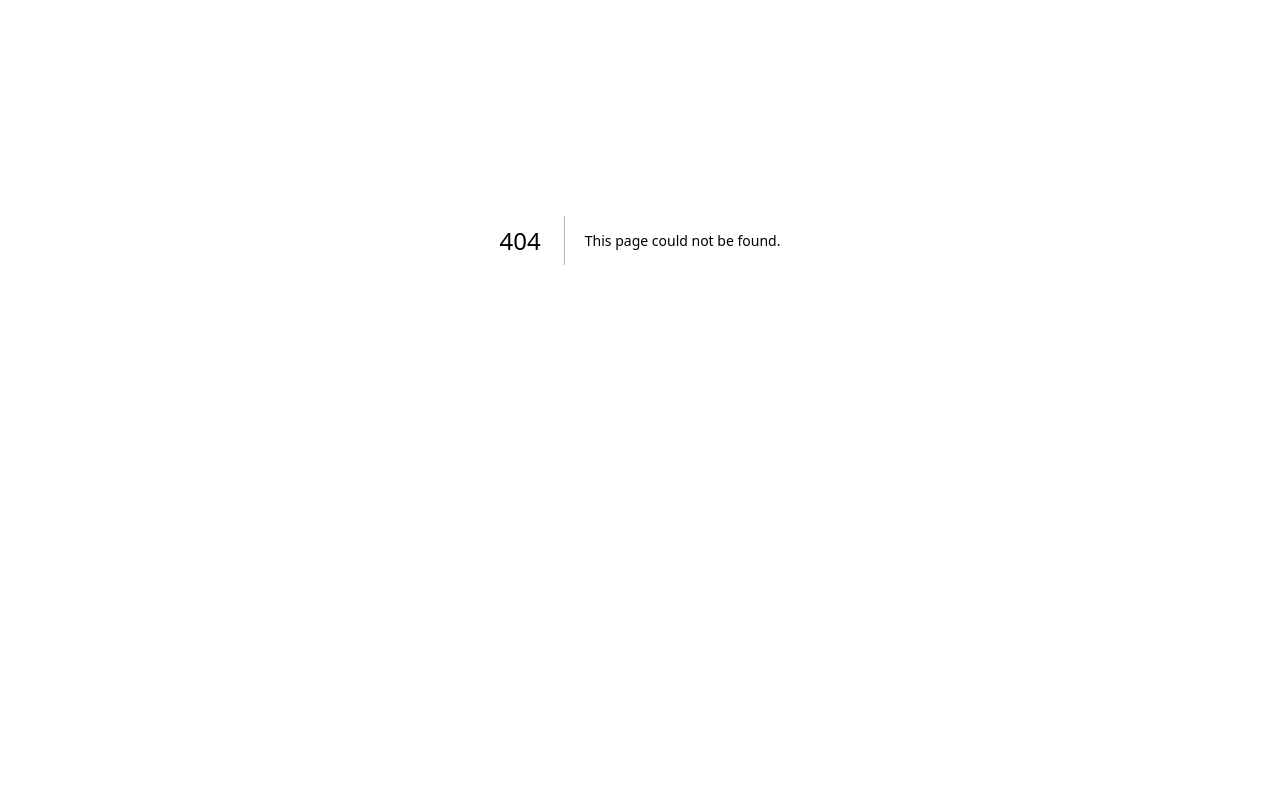
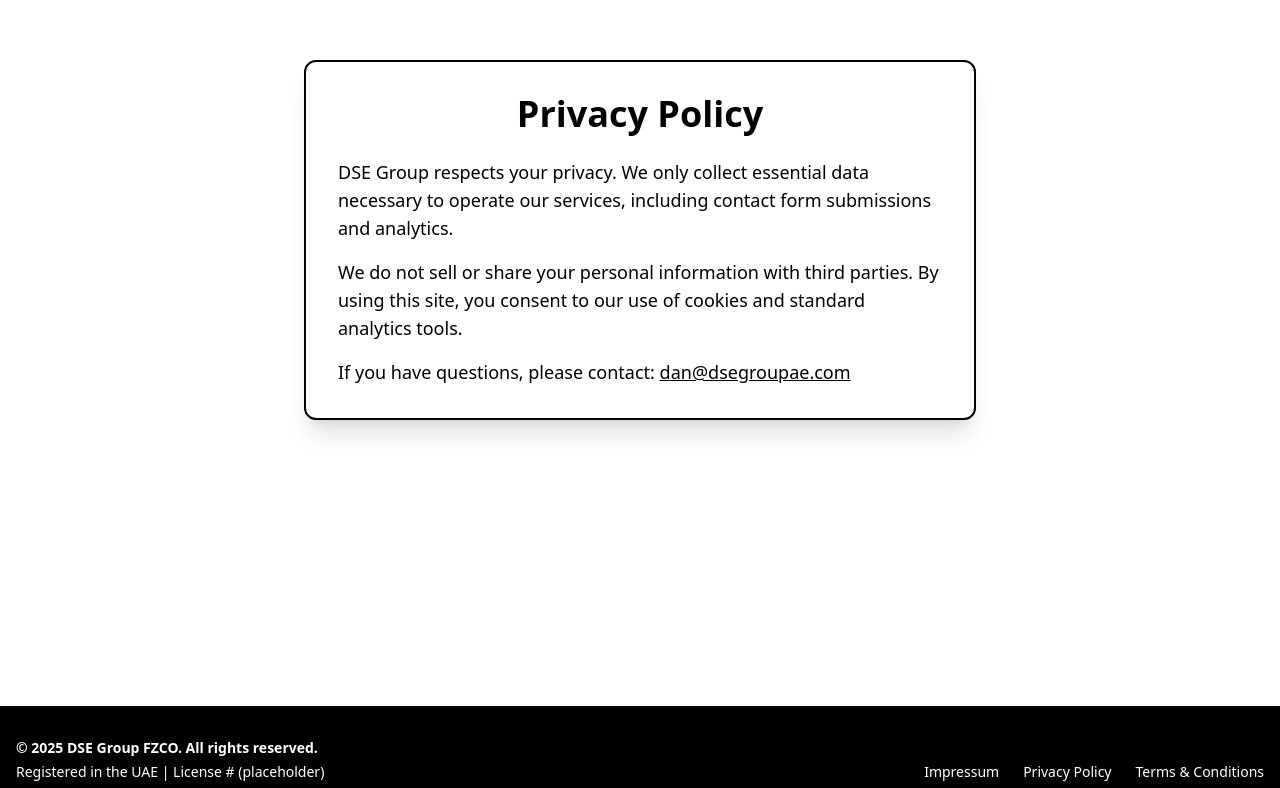
Before and after one commit to DSEGroupdev/dse-landing, a Next.js app: page /privacy in a window 1280 px wide. Before the commit this address had no page. Shown: the part 160-948 px from the top of the page. Before the commit the page ends 800 px from the top, so only its background shows below. Built offline with nearby package versions, Linux system fonts and the light colour scheme.

Commit message:
Add legal pages (Impressum, Privacy, Terms) and consistent legal footer

```diff
--- a/app/components/Footer.tsx
+++ b/app/components/Footer.tsx
@@ -2,34 +2,21 @@
 
 import Image from 'next/image';
 import { Linkedin, Twitter } from 'lucide-react';
+import Link from 'next/link';
 
 export default function Footer() {
   return (
-    <footer className="bg-black text-white py-12">
-      <div className="container mx-auto px-4">
-        <div className="grid grid-cols-1 md:grid-cols-3 gap-8 items-center">
-          <div className="flex items-center">
-            <Image src="/dse-logo.png" alt="DSE Group Logo" width={56} height={56} className="h-14 w-auto" />
-          </div>
-
-          <div className="text-center">
-            <a href="mailto:hello@dsegroup.ai" className="text-gold hover:text-white transition-colors">
-              hello@dsegroup.ai
-            </a>
-          </div>
-
-          <div className="flex justify-center md:justify-end space-x-4">
-            <a href="https://linkedin.com" target="_blank" rel="noopener noreferrer" className="text-white hover:text-gold transition-colors">
-              <Linkedin size={24} />
-            </a>
-            <a href="https://twitter.com" target="_blank" rel="noopener noreferrer" className="text-white hover:text-gold transition-colors">
-              <Twitter size={24} />
-            </a>
-          </div>
+    <footer className="w-full bg-black text-white border-t-2 border-gold py-8 mt-16">
+      <div className="container mx-auto px-4 flex flex-col md:flex-row items-center justify-between gap-4 text-sm">
+        <div className="flex flex-col gap-1 text-center md:text-left">
+          <span className="font-bold">© 2025 DSE Group FZCO. All rights reserved.</span>
+          <span>Registered in the UAE | License # (placeholder)</span>
+          <span>Email: <a href="mailto:dan@dsegroupae.com" className="underline hover:text-gold transition">dan@dsegroupae.com</a></span>
         </div>
-
-        <div className="mt-8 pt-8 border-t border-gray-800 text-center text-sm text-gray-400">
-          © 2025 DSE Group. All rights reserved.
+        <div className="flex gap-6 mt-4 md:mt-0">
+          <Link href="/impressum" className="hover:text-gold transition">Impressum</Link>
+          <Link href="/privacy" className="hover:text-gold transition">Privacy Policy</Link>
+          <Link href="/terms" className="hover:text-gold transition">Terms & Conditions</Link>
         </div>
       </div>
     </footer>
--- /dev/null
+++ b/app/impressum/page.tsx
@@ -0,0 +1,13 @@
+export default function Impressum() {
+  return (
+    <main className="min-h-screen bg-white text-black py-24 px-4 flex flex-col items-center justify-center">
+      <div className="max-w-2xl w-full mx-auto bg-white rounded-xl shadow-xl border-2 border-gold p-8">
+        <h1 className="text-3xl md:text-4xl font-extrabold mb-6 text-center">Impressum</h1>
+        <div className="space-y-4 text-lg">
+          <div><b>DSE Group FZCO</b><br />Dubai Silicon Oasis, IFZA<br />Dubai, United Arab Emirates<br />License Number: [Insert]<br />Managing Director: Daniel Sedlak<br />Email: <a href="mailto:dan@dsegroupae.com" className="underline hover:text-gold">dan@dsegroupae.com</a></div>
+          <p>This website is operated by DSE Group FZCO, a registered entity under UAE law. All content, design, and branding are the intellectual property of DSE Group unless otherwise stated.</p>
+        </div>
+      </div>
+    </main>
+  );
+}
--- a/app/layout.tsx
+++ b/app/layout.tsx
@@ -1,6 +1,7 @@
 import type { Metadata } from "next";
 import { Inter, Poppins } from "next/font/google";
 import "./globals.css";
+import Footer from './components/Footer';
 
 const inter = Inter({ subsets: ["latin"], variable: "--font-inter" });
 const satoshi = Poppins({ subsets: ["latin"], weight: ["700", "800"], variable: "--font-satoshi" });
@@ -24,6 +25,7 @@ export default function RootLayout({
     <html lang="en">
       <body className={`${inter.variable} font-inter antialiased bg-white text-black`}>
         {children}
+        <Footer />
       </body>
     </html>
   );
--- /dev/null
+++ b/app/privacy/page.tsx
@@ -0,0 +1,14 @@
+export default function Privacy() {
+  return (
+    <main className="min-h-screen bg-white text-black py-24 px-4 flex flex-col items-center justify-center">
+      <div className="max-w-2xl w-full mx-auto bg-white rounded-xl shadow-xl border-2 border-gold p-8">
+        <h1 className="text-3xl md:text-4xl font-extrabold mb-6 text-center">Privacy Policy</h1>
+        <div className="space-y-4 text-lg">
+          <p>DSE Group respects your privacy. We only collect essential data necessary to operate our services, including contact form submissions and analytics.</p>
+          <p>We do not sell or share your personal information with third parties. By using this site, you consent to our use of cookies and standard analytics tools.</p>
+          <p>If you have questions, please contact: <a href="mailto:dan@dsegroupae.com" className="underline hover:text-gold">dan@dsegroupae.com</a></p>
+        </div>
+      </div>
+    </main>
+  );
+}
--- /dev/null
+++ b/app/terms/page.tsx
@@ -0,0 +1,13 @@
+export default function Terms() {
+  return (
+    <main className="min-h-screen bg-white text-black py-24 px-4 flex flex-col items-center justify-center">
+      <div className="max-w-2xl w-full mx-auto bg-white rounded-xl shadow-xl border-2 border-gold p-8">
+        <h1 className="text-3xl md:text-4xl font-extrabold mb-6 text-center">Terms & Conditions</h1>
+        <div className="space-y-4 text-lg">
+          <p>All content provided on this site is for informational purposes only. DSE Group FZCO makes no guarantees as to results from services unless otherwise outlined in a signed agreement.</p>
+          <p>Use of this site constitutes agreement with our terms. Unauthorized reproduction or resale of any part of this site is prohibited.</p>
+        </div>
+      </div>
+    </main>
+  );
+}
```
